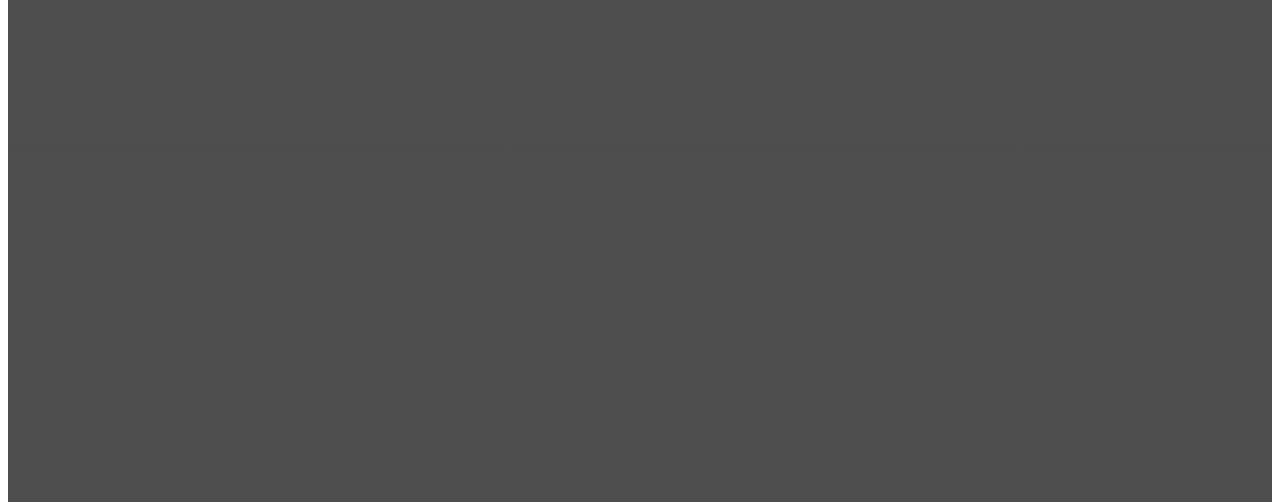
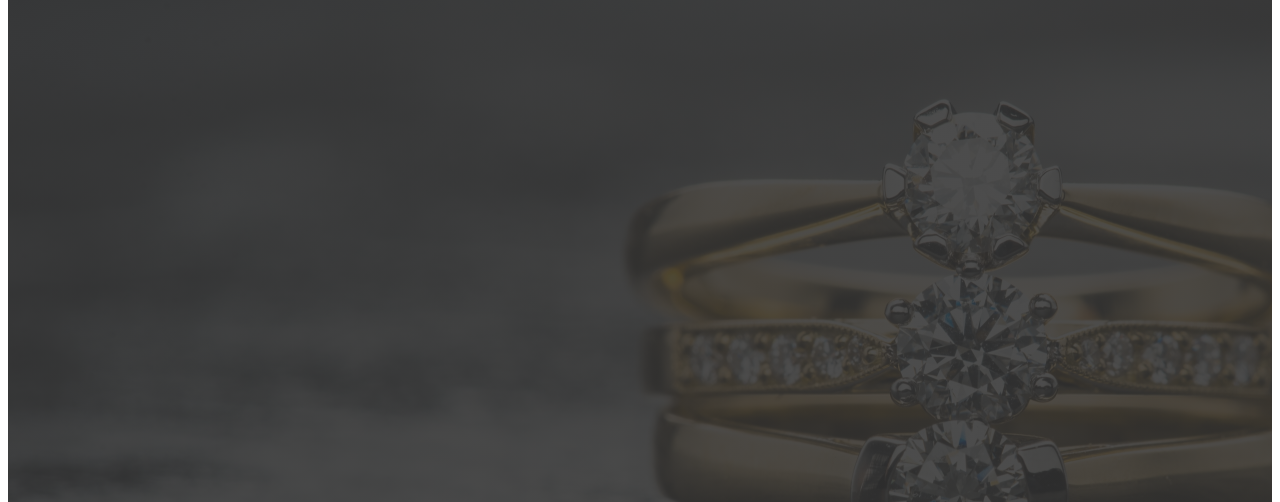
Before and after one commit to Oleg-ua7/OJJO, a plain HTML site: page index.html in a window 1280 px wide. Shown: the part 109-611 px from the top of the page. Drawn offline with Linux system fonts and the light colour scheme; the site is published under a folder, as on GitHub Pages, so addresses that start at the root find nothing.

Commit message:
Update index.css

```diff
--- a/index.css
+++ b/index.css
@@ -7,7 +7,7 @@ a {
       rgba(51, 51, 51, 0.87),
       rgba(51, 51, 51, 0.87)
     ),
-    url(/img/bgc.jpg);
+    url(./img/bgc.jpg);
   height: 960px;
 }
 .menunav {
```
